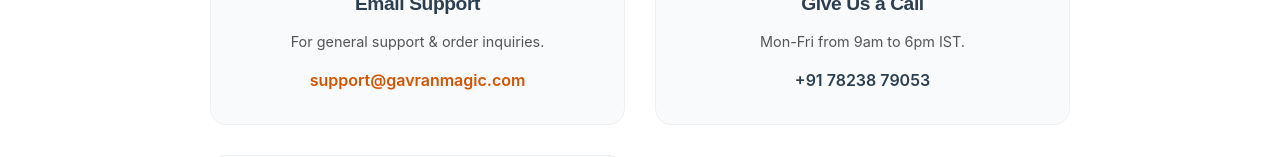
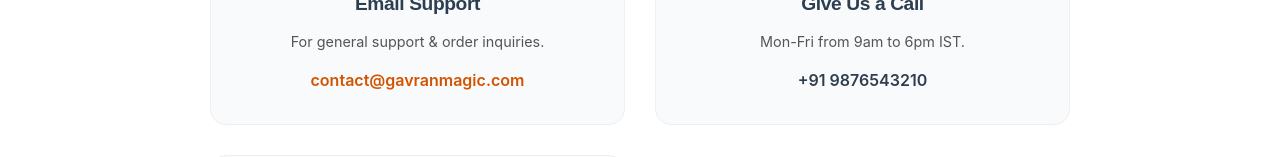
Before and after one commit to sanketpawarr68-jpg/gavran-magic, a React (Vite) app in the folder frontend-react/: page /contact in a window 1280 px wide. Shown: the part 498-655 px from the top of the page. Built offline with nearby package versions, Linux system fonts and the light colour scheme; no server answers; a web font is replaced by a local one.

Commit message:
feat: implement dynamic store settings and sync contact info from admin dashboard

```diff
--- a/frontend-react/src/App.jsx
+++ b/frontend-react/src/App.jsx
@@ -18,6 +18,7 @@
 import ContactUs from './pages/ContactUs';
 import Footer from './components/Footer';
 import { useLanguage } from './context/LanguageContext';
+import { useSettings } from './context/SettingsContext';
 import './index.css';
 
 function ScrollToTop() {
@@ -32,6 +33,8 @@
 
 function App() {
   const { t } = useLanguage();
+  const { settings } = useSettings();
+
   return (
     <>
       <ScrollToTop />
@@ -65,7 +68,7 @@
 
       {/* Floating WhatsApp Support */}
       <a
-        href="https://wa.me/917823879053?text=Hello Gavran Magic Foods! I have a question about my order."
+        href={`https://wa.me/91${settings.store_phone?.replace(/[^0-9]/g, '').slice(-10)}?text=Hello ${encodeURIComponent(settings.store_name)}! I have a question about my order.`}
         className="whatsapp-float"
         target="_blank"
         rel="noopener noreferrer"
--- a/frontend-react/src/components/Footer.jsx
+++ b/frontend-react/src/components/Footer.jsx
@@ -1,9 +1,11 @@
 import React from 'react';
 import { Link } from 'react-router-dom';
 import { useLanguage } from '../context/LanguageContext';
+import { useSettings } from '../context/SettingsContext';
 
 const Footer = () => {
     const { t } = useLanguage();
+    const { settings } = useSettings();
     return (
         <footer className="footer-container" style={{ background: 'linear-gradient(to bottom, #111, #000)', color: '#eee', padding: '40px 20px 20px', marginTop: '40px', fontFamily: '"Inter", sans-serif', borderTop: '4px solid var(--primary)' }}>
             <style>
@@ -25,7 +27,7 @@
 
                 {/* Brand Section */}
                 <div className="footer-brand" style={{ display: 'flex', flexDirection: 'column' }}>
-                    <img src="/images/company_logo.jpg" alt="Gavran Magic Foods" style={{ height: '70px', width: 'auto', marginBottom: '15px', alignSelf: 'flex-start' }} />
+                    <img src="/images/company_logo.jpg" alt={settings.store_name} style={{ height: '70px', width: 'auto', marginBottom: '15px', alignSelf: 'flex-start' }} />
                     <p style={{ fontSize: '0.95rem', lineHeight: '1.7', opacity: '0.7', marginBottom: '25px' }}>
                         {t('footer_desc')}
                     </p>
--- /dev/null
+++ b/frontend-react/src/context/SettingsContext.jsx
@@ -0,0 +1,49 @@
+import React, { createContext, useContext, useState, useEffect } from 'react';
+import axios from 'axios';
+import { API_BASE_URL } from '../config';
+
+const SettingsContext = createContext();
+
+export const SettingsProvider = ({ children }) => {
+    const [settings, setSettings] = useState({
+        store_name: 'Gavran Magic',
+        store_email: 'contact@gavranmagic.com',
+        store_phone: '+91 9876543210',
+        store_address: 'Pune, Maharashtra, India',
+        refund_hour_grace_period: 24,
+        refund_policy_text: '',
+        return_policy_text: ''
+    });
+    const [loading, setLoading] = useState(true);
+
+    const fetchSettings = async () => {
+        try {
+            const res = await axios.get(`${API_BASE_URL}/api/settings/`);
+            if (res.data) {
+                setSettings(res.data);
+            }
+        } catch (err) {
+            console.error("Failed to fetch settings:", err);
+        } finally {
+            setLoading(false);
+        }
+    };
+
+    useEffect(() => {
+        fetchSettings();
+    }, []);
+
+    return (
+        <SettingsContext.Provider value={{ settings, loading, refreshSettings: fetchSettings }}>
+            {children}
+        </SettingsContext.Provider>
+    );
+};
+
+export const useSettings = () => {
+    const context = useContext(SettingsContext);
+    if (!context) {
+        throw new Error('useSettings must be used within a SettingsProvider');
+    }
+    return context;
+};
--- a/frontend-react/src/main.jsx
+++ b/frontend-react/src/main.jsx
@@ -7,16 +7,19 @@
 import { CartProvider } from './context/CartContext.jsx'
 import { AuthProvider } from './context/AuthContext.jsx'
 import { LanguageProvider } from './context/LanguageContext.jsx'
+import { SettingsProvider } from './context/SettingsContext.jsx'
 
 ReactDOM.createRoot(document.getElementById('root')).render(
   <React.StrictMode>
     <AuthProvider>
       <LanguageProvider>
-        <BrowserRouter>
-          <CartProvider>
-            <App />
-          </CartProvider>
-        </BrowserRouter>
+        <SettingsProvider>
+          <BrowserRouter>
+            <CartProvider>
+              <App />
+            </CartProvider>
+          </BrowserRouter>
+        </SettingsProvider>
       </LanguageProvider>
     </AuthProvider>
   </React.StrictMode>,
--- a/frontend-react/src/pages/ContactUs.jsx
+++ b/frontend-react/src/pages/ContactUs.jsx
@@ -1,10 +1,13 @@
 import React from 'react';
+import { useSettings } from '../context/SettingsContext';
 
 const ContactUs = () => {
+    const { settings } = useSettings();
+
     return (
         <main className="container" style={{ padding: '60px 20px', maxWidth: '900px', margin: '0 auto', fontFamily: '"Inter", sans-serif', lineHeight: '1.6' }}>
             <h1 style={{ fontSize: '2.5rem', fontWeight: '800', marginBottom: '15px', color: '#1a1a1a', textAlign: 'center' }}>Contact Us</h1>
-            <p style={{ color: '#666', marginBottom: '50px', fontSize: '1.1rem', textAlign: 'center' }}>We'd love to hear from you. Reach out to the Gavran Magic team if you have any questions, feedback, or need help with a recent order!</p>
+            <p style={{ color: '#666', marginBottom: '50px', fontSize: '1.1rem', textAlign: 'center' }}>We'd love to hear from you. Reach out to the {settings.store_name} team if you have any questions, feedback, or need help with a recent order!</p>
 
             <div style={{ display: 'grid', gridTemplateColumns: 'repeat(auto-fit, minmax(280px, 1fr))', gap: '30px', marginBottom: '50px' }}>
                 <div style={{ background: '#f9fafb', padding: '30px', borderRadius: '16px', border: '1px solid #efefef', textAlign: 'center', transition: 'transform 0.2s', cursor: 'pointer' }} onMouseOver={(e) => e.currentTarget.style.transform = 'translateY(-5px)'} onMouseOut={(e) => e.currentTarget.style.transform = 'translateY(0)'}>
@@ -13,7 +16,7 @@
                     </div>
                     <h3 style={{ fontSize: '1.2rem', fontWeight: '700', marginBottom: '10px' }}>Email Support</h3>
                     <p style={{ color: '#555', marginBottom: '15px', fontSize: '0.9rem' }}>For general support & order inquiries.</p>
-                    <a href="mailto:support@gavranmagic.com" style={{ color: 'var(--primary)', fontWeight: '600', textDecoration: 'none' }}>support@gavranmagic.com</a>
+                    <a href={`mailto:${settings.store_email}`} style={{ color: 'var(--primary)', fontWeight: '600', textDecoration: 'none' }}>{settings.store_email}</a>
                 </div>
 
                 <div style={{ background: '#f9fafb', padding: '30px', borderRadius: '16px', border: '1px solid #efefef', textAlign: 'center', transition: 'transform 0.2s', cursor: 'pointer' }} onMouseOver={(e) => e.currentTarget.style.transform = 'translateY(-5px)'} onMouseOut={(e) => e.currentTarget.style.transform = 'translateY(0)'}>
@@ -22,7 +25,7 @@
                     </div>
                     <h3 style={{ fontSize: '1.2rem', fontWeight: '700', marginBottom: '10px' }}>Give Us a Call</h3>
                     <p style={{ color: '#555', marginBottom: '15px', fontSize: '0.9rem' }}>Mon-Fri from 9am to 6pm IST.</p>
-                    <a href="tel:+917823879053" style={{ color: 'var(--success)', fontWeight: '600', textDecoration: 'none' }}>+91 78238 79053</a>
+                    <a href={`tel:${settings.store_phone?.replace(/\s/g, '')}`} style={{ color: 'var(--success)', fontWeight: '600', textDecoration: 'none' }}>{settings.store_phone}</a>
                 </div>
 
                 <div style={{ background: '#f9fafb', padding: '30px', borderRadius: '16px', border: '1px solid #efefef', textAlign: 'center', transition: 'transform 0.2s', cursor: 'pointer' }} onMouseOver={(e) => e.currentTarget.style.transform = 'translateY(-5px)'} onMouseOut={(e) => e.currentTarget.style.transform = 'translateY(0)'}>
@@ -30,8 +33,8 @@
                         <i className="fas fa-map-marker-alt"></i>
                     </div>
                     <h3 style={{ fontSize: '1.2rem', fontWeight: '700', marginBottom: '10px' }}>Visit Us</h3>
-                    <p style={{ color: '#555', marginBottom: '15px', fontSize: '0.9rem' }}>Gavran Magic Food Kitchens.</p>
-                    <span style={{ color: '#333', fontWeight: '600' }}>Pune, Maharashtra, India</span>
+                    <p style={{ color: '#555', marginBottom: '15px', fontSize: '0.9rem' }}>{settings.store_name} Kitchens.</p>
+                    <span style={{ color: '#333', fontWeight: '600' }}>{settings.store_address}</span>
                 </div>
             </div>
 
--- a/frontend-react/src/pages/PrivacyPolicy.jsx
+++ b/frontend-react/src/pages/PrivacyPolicy.jsx
@@ -1,6 +1,9 @@
 import React from 'react';
+import { useSettings } from '../context/SettingsContext';
 
 const PrivacyPolicy = () => {
+    const { settings } = useSettings();
+
     return (
         <main className="container fade-in" style={{ padding: '80px 20px', maxWidth: '900px', margin: '0 auto', fontFamily: '"Work Sans", sans-serif' }}>
             <h1 style={{ fontSize: '3rem', fontWeight: '800', marginBottom: '10px', color: 'var(--dark)' }}>Privacy Policy</h1>
@@ -9,12 +12,12 @@
             <div style={{ display: 'flex', flexDirection: 'column', gap: '40px' }}>
                 <section>
                     <h2 style={{ fontSize: '1.4rem', fontWeight: '700', marginBottom: '15px', color: 'var(--dark)', borderLeft: '4px solid var(--primary)', paddingLeft: '15px' }}>1. Introduction</h2>
-                    <p style={{ color: '#555', fontSize: '1.05rem', lineHeight: '1.7' }}>Welcome to Gavran Magic. We respect your privacy and are committed to protecting your personal data. This privacy policy will inform you about how we look after your personal data when you visit our website.</p>
+                    <p style={{ color: '#555', fontSize: '1.05rem', lineHeight: '1.7' }}>Welcome to {settings.store_name}. We respect your privacy and are committed to protecting your personal data. This privacy policy will inform you about how we look after your personal data when you visit our website.</p>
                 </section>
 
                 <section>
                     <h2 style={{ fontSize: '1.4rem', fontWeight: '700', marginBottom: '15px', color: 'var(--dark)', borderLeft: '4px solid var(--primary)', paddingLeft: '15px' }}>2. Data Protection & Security</h2>
-                    <p style={{ color: '#555', fontSize: '1.05rem', lineHeight: '1.7' }}>We take your security seriously! All the data collected on Gavran Magic is encrypted and stored securely. Your payment details are never stored on our servers; they are handled directly by our PCI-compliant payment partners.</p>
+                    <p style={{ color: '#555', fontSize: '1.05rem', lineHeight: '1.7' }}>We take your security seriously! All the data collected on {settings.store_name} is encrypted and stored securely. Your payment details are never stored on our servers; they are handled directly by our PCI-compliant payment partners.</p>
                 </section>
 
                 <section>
@@ -27,11 +30,11 @@
                     <div style={{ display: 'flex', flexDirection: 'column', gap: '15px', color: '#555' }}>
                         <div style={{ display: 'flex', alignItems: 'center', gap: '12px' }}>
                             <i className="fas fa-envelope" style={{ color: 'var(--primary)' }}></i>
-                            <span>support@gavranmagic.com</span>
+                            <span>{settings.store_email}</span>
                         </div>
                         <div style={{ display: 'flex', alignItems: 'center', gap: '12px' }}>
                             <i className="fas fa-phone-alt" style={{ color: 'var(--primary)' }}></i>
-                            <span>+91 78238 79053</span>
+                            <span>{settings.store_phone}</span>
                         </div>
                     </div>
                 </section>
--- a/frontend-react/src/pages/RefundPolicy.jsx
+++ b/frontend-react/src/pages/RefundPolicy.jsx
@@ -1,28 +1,8 @@
-import React, { useState, useEffect } from 'react';
-import axios from 'axios';
-import { API_BASE_URL } from '../config';
+import React from 'react';
+import { useSettings } from '../context/SettingsContext';
 
 const RefundPolicy = () => {
-    const [settings, setSettings] = useState({
-        refund_hour_grace_period: 24,
-        refund_policy_text: '',
-        return_policy_text: ''
-    });
-    const [loading, setLoading] = useState(true);
-
-    useEffect(() => {
-        const fetchSettings = async () => {
-            try {
-                const res = await axios.get(`${API_BASE_URL}/api/settings/`);
-                setSettings(res.data);
-            } catch (err) {
-                console.error("Policy fetch error:", err);
-            } finally {
-                setLoading(false);
-            }
-        };
-        fetchSettings();
-    }, []);
+    const { settings } = useSettings();
 
     return (
         <main className="container fade-in" style={{ padding: '80px 20px', maxWidth: '900px', margin: '0 auto', fontFamily: '"Work Sans", sans-serif' }}>
```
